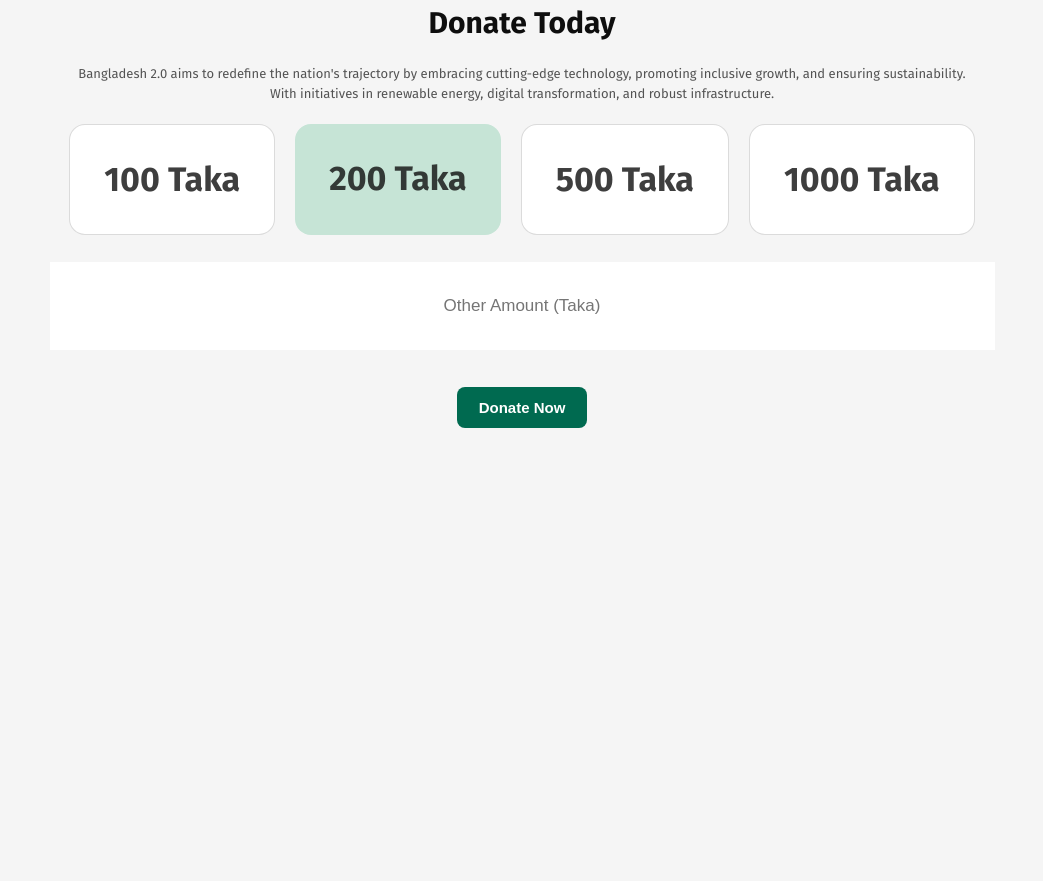
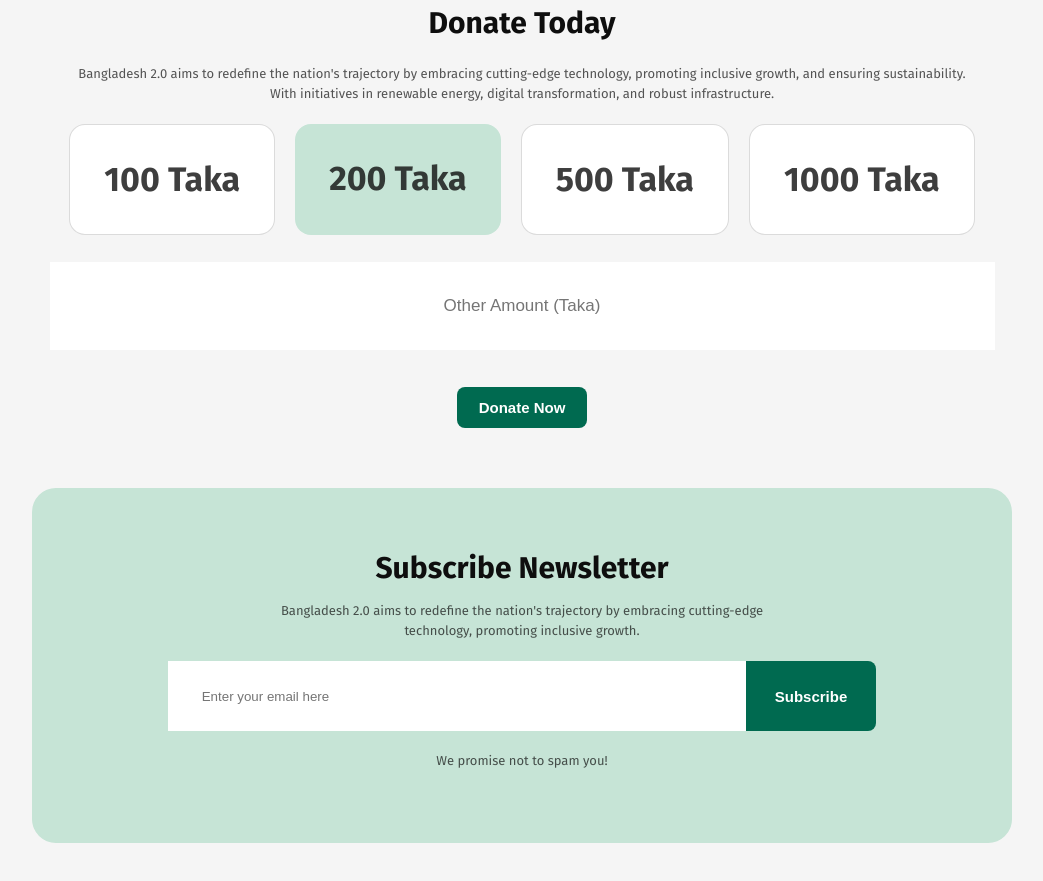
Before and after one commit to AKnaaz/PH-Assignment1, a plain HTML site: page index.html in a window 1280 px wide. Shown: the part 3749-4630 px from the top of the page, without its empty margins (118-1161 px from the left). Before the commit the page ends 4237 px from the top, so only its background shows below. Drawn offline with Linux system fonts and the light colour scheme; a web font is replaced by a local one.

Commit message:
third coomit

```diff
--- a/index.html
+++ b/index.html
@@ -223,6 +223,20 @@
                 </div>
         </section>
 
+        <section id="subscribe">
+            <div class="subscribe-box">
+                <div class="subscribe-items">
+                    <h2 class="pillar-title">Subscribe Newsletter</h2>
+                    <p class="pillar-content">Bangladesh 2.0 aims to redefine the nation's trajectory by embracing cutting-edge <br> technology, promoting inclusive growth.</p>
+                    <form>
+                    <input type="text" placeholder="Enter your email here" class="subscribe-inp">
+                    <button type="submit">Subscribe</button>
+                    </form>
+                    <p class="pillar-content">We promise not to spam you!</p>
+                </div>
+            </div>
+        </section>
+
 
     </main>
 
--- a/style.css
+++ b/style.css
@@ -342,3 +342,42 @@ nav{
 .donate-btn-container{
     text-align: center;
 }
+
+/* subscribe section style */
+#subscribe{
+    margin: 60px 150px;
+}
+.subscribe-box{
+    padding: 60px 85px;
+    border-radius: 24px;
+    background: rgb(198, 228, 214);
+}
+.subscribe-items .pillar-title{
+    text-align: center;
+}
+.subscribe-items .pillar-content{
+    text-align: center;
+    margin: 12px 0px;
+}
+form{
+    display: flex;
+    justify-content: center;
+    gap: 0px;
+    margin: 20px 0px;
+}
+form input{
+    border: none;
+    padding: 15px 34px;
+    width: 510px;
+    height: 40px;
+}
+form button{
+    padding: 14px 29px;
+    border-radius: 0px 8px 8px 0px;
+    background: rgb(0, 106, 80);
+    color: rgb(255, 255, 255);
+    font-size: 15px;
+    font-weight: 600;
+    line-height: 19px;
+    border: none;
+}
```
